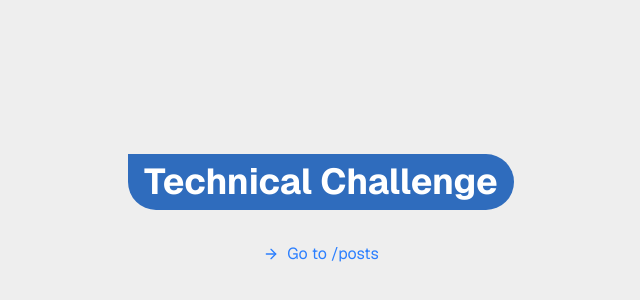
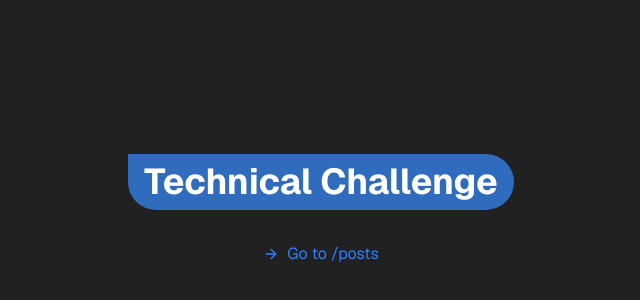
Before and after one commit to joaquinjoaco/technical-challenge, a Next.js app: page / in a window 1280 px wide. Shown: the part 190-490 px from the top of the page, without its empty margins (319-959 px from the left). Built offline with nearby package versions, Linux system fonts and the light colour scheme.

Commit message:
comments

```diff
--- a/app/globals.css
+++ b/app/globals.css
@@ -1,28 +1,31 @@
 @import "tailwindcss";
 
 :root {
-  --background: #EEEEEE;
-  --foreground: #212121;
+  --background: #212121;
+  --foreground: #EEEEEE;
   --muted-foreground: oklch(0.708 0 0);
   --tech-blue: #2F6CBD;
+  --tech-orange: #fd7f23;
 }
 
 @theme inline {
   --color-background: var(--background);
   --color-foreground: var(--foreground);
   --color-tech-blue: var(--tech-blue);
+  --color-tech-orange: #fd7f23;
   --color-muted-foreground: var(--muted-foreground);
   --font-sans: var(--font-geist-sans);
   --font-mono: var(--font-geist-mono);
 }
 
-@media (prefers-color-scheme: dark) {
+/* @media (prefers-color-scheme: dark) {
   :root {
     --background: #212121;
     --foreground: #EEEEEE;
     --tech-blue: #2F6CBD;
+    --tech-orange: #fd7f23;
   }
-}
+} */
 
 body {
   background: var(--background);
--- a/app/posts/page.tsx
+++ b/app/posts/page.tsx
@@ -26,7 +26,7 @@ const PostsPage = () => {
             debouncedSearchTerm ? // if debounced search term is not empty
                 `${process.env.NEXT_PUBLIC_API_BASE_URL}/posts?userId=${debouncedSearchTerm}` // fetch with debounced search term
                 : `${process.env.NEXT_PUBLIC_API_BASE_URL}/posts` // fetch with no search term
-            : `${process.env.NEXT_PUBLIC_API_BASE_URL}/posts`, // (UX improvement) fetch with empty search term, so that when going from a length > 0 to a length = 0 the request is immediate
+            : `${process.env.NEXT_PUBLIC_API_BASE_URL}/posts`, // (UX improvement) fetch with no search term, so that when going from a length > 0 to a length = 0 the request is immediate
         fetcher);
 
     if (error) return (
@@ -69,7 +69,7 @@ const PostsPage = () => {
         <div className="grid grid-cols-2 lg:grid-cols-3 gap-4 max-w-screen-lg mx-auto px-8 lg:px-16 my-16">
             <input
                 type="text"
-                placeholder="Search by user"
+                placeholder="Search by userId"
                 className="col-span-2 lg:col-span-3 px-6 p-4 rounded-full bg-tech-blue mb-4"
                 value={searchTerm}
                 onChange={(e) => setSearchTerm(e.target.value)}
```
